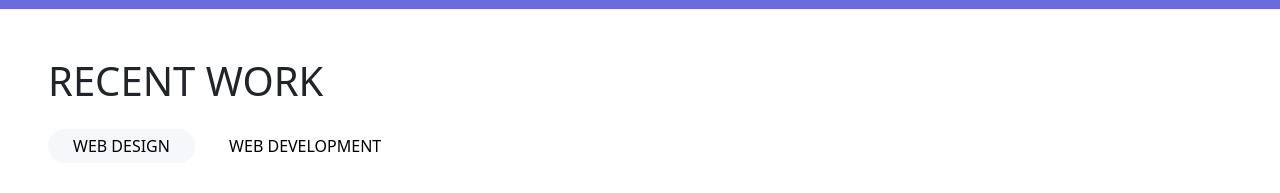
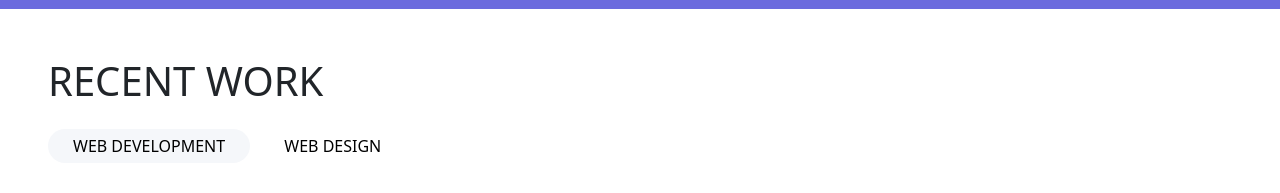
Before and after one commit to Wa-ram/Portfolio, a plain HTML site: page index.html in a window 1280 px wide. Shown: the part 2340-2533 px from the top of the page. Drawn offline with nearby package versions, Linux system fonts and the light colour scheme.

Commit message:
Modifiying position

```diff
--- a/index.html
+++ b/index.html
@@ -161,8 +161,8 @@
             <div class="row">
                 <h1 class="mb-4 ps-5 fs-md-5">RECENT WORK</h1>
                 <div class="switch ps-5">
-                    <button class="Webdes me-4 switch_button_active">WEB DESIGN</button>
-                    <button class="Webdev">WEB DEVELOPMENT</button>
+                    <button class="Webdev me-4 switch_button_active">WEB DEVELOPMENT</button>
+                    <button class="Webdes">WEB DESIGN</button>
                 </div>
 
                 <div class="Wrapper mt-3 mb-4">
```
Also changed, not shown: 1 other file.
